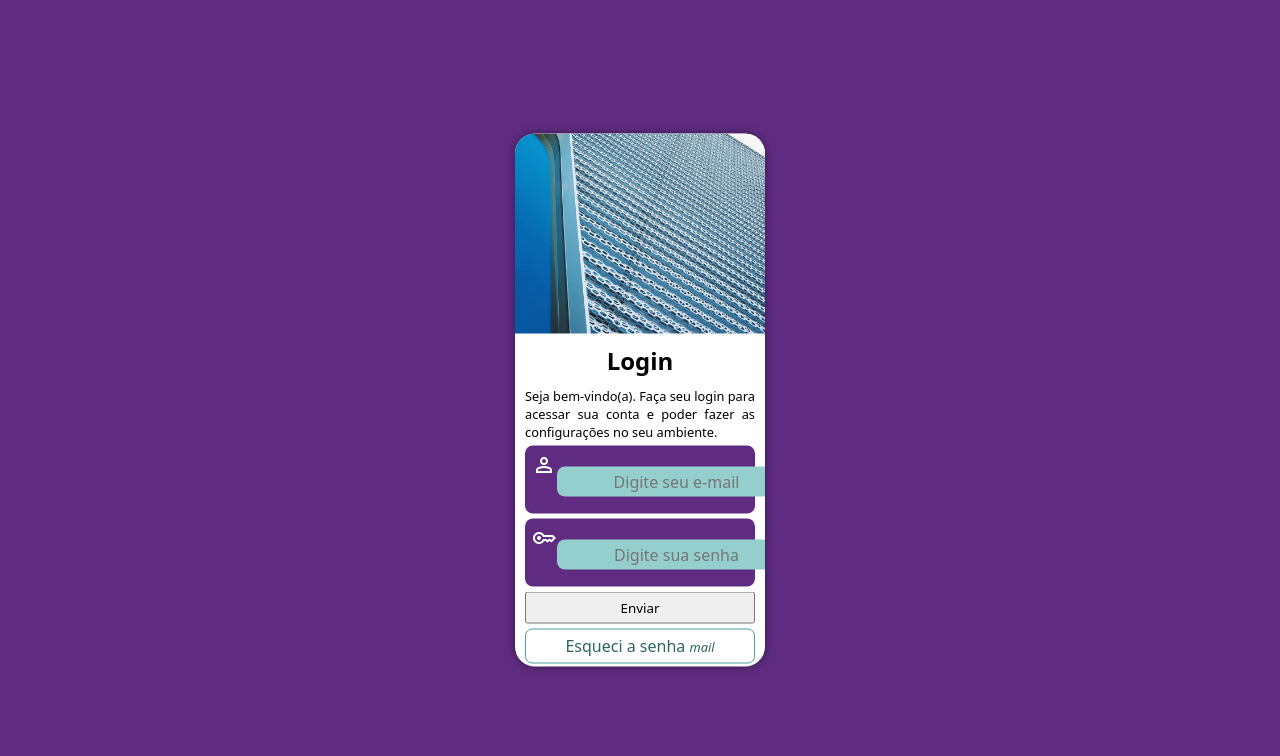
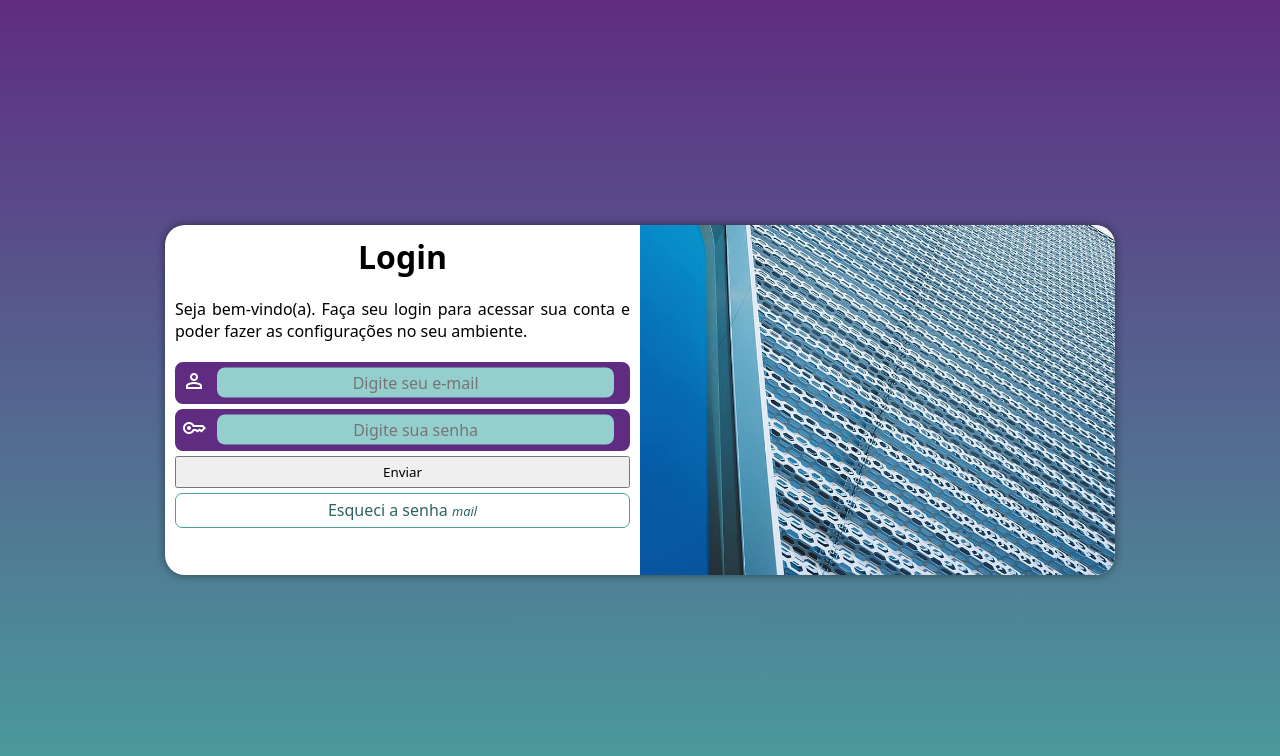
Before and after one commit to natanaelleal/projeto-login, a plain HTML site: page index.html in a window 1280 px wide. Drawn offline with nearby package versions, Linux system fonts and the light colour scheme.

Commit message:
projeto-login finalizado.

```diff
--- /dev/null
+++ b/estilo/media-queries.css
@@ -0,0 +1,67 @@
+@charset "UTF-8";
+
+/* Typical Device Breakpoints
+------------------------------
+Pequenas telas: até 600px
+Celular: de 600px até 768px
+Tablet: 768px até 992px
+Desktop: 992px até 1200px
+Grandes telas: acima de 1200px
+*/
+
+ /* CONFIGURAÇÃO PARA TABLET */
+@media screen and (min-width:768px) and (max-width:992px) {
+    body{
+        background-image: linear-gradient(to top, #49a09d, #5f2c82 );
+    }
+    section#login{
+    width: 80vw;
+    height: 280px;
+}
+    section#login > div#imagem{
+        float: left;
+        width: 30%;
+        height: 100%;
+    }
+
+    section#login > div#formulario{
+        float: right;
+        width: 70%;
+    }
+
+
+    div.campo > p >input{
+      transform: translate(0px, -5px);
+      width: 88%;
+    }
+}
+
+/* CONFIGURAÇÕES PARA DESKTOP */
+@media screen and (min-width:992px) {
+    body{
+        background-image: linear-gradient(to top, #49a09d, #5f2c82 );
+    }
+    section#login{
+        width: 950px;
+        height: 350px;
+    }
+    section#login > div#imagem{
+        float: right;
+        width: 50%;
+        height: 100%;
+    }
+    section#login > div#formulario {
+        float: left;
+        width: 50%;
+    }
+    div.campo > p >input{
+        width: 88%;
+    }
+     div#formulario > h1 {
+        font-size: 2em;
+     }
+      div#formulario > p{
+        font-size: 1em;
+        margin: 20px 0px;
+      }
+}
--- a/estilo/mobile-first.css
+++ b/estilo/mobile-first.css
@@ -42,7 +42,7 @@ section#login{
     top:50%;
     transform: translate(-50%,-50%);
 
-    width: 250px;
+    width: 258px;
     height: 533px;
 
     border-radius: 20px;
@@ -86,12 +86,12 @@ span{
 div.campo > p >input{
     background-color: #94cfcd;
     font-size: 1em;
-    width: calc(100% -45px);
+    width: calc(100%, -45);
     height: 100%;
     border: 0px;
     border-radius: 8px;
     padding: 4px;
-   transform: translate(30px,-15px);
+   transform: translate(-4px,-4.5px);
 }
 
 div.campo > input:focus-within {
--- a/index.html
+++ b/index.html
@@ -5,6 +5,7 @@
     <meta name="viewport" content="width=device-width, initial-scale=1.0">
     <link rel="stylesheet" href="https://fonts.googleapis.com/css2?family=Material+Symbols+Outlined" />
     <link rel="stylesheet" href="estilo/mobile-first.css">
+    <link rel="stylesheet" href="estilo/media-queries.css">
     <title>Login</title>
 </head>
 <body>
```
